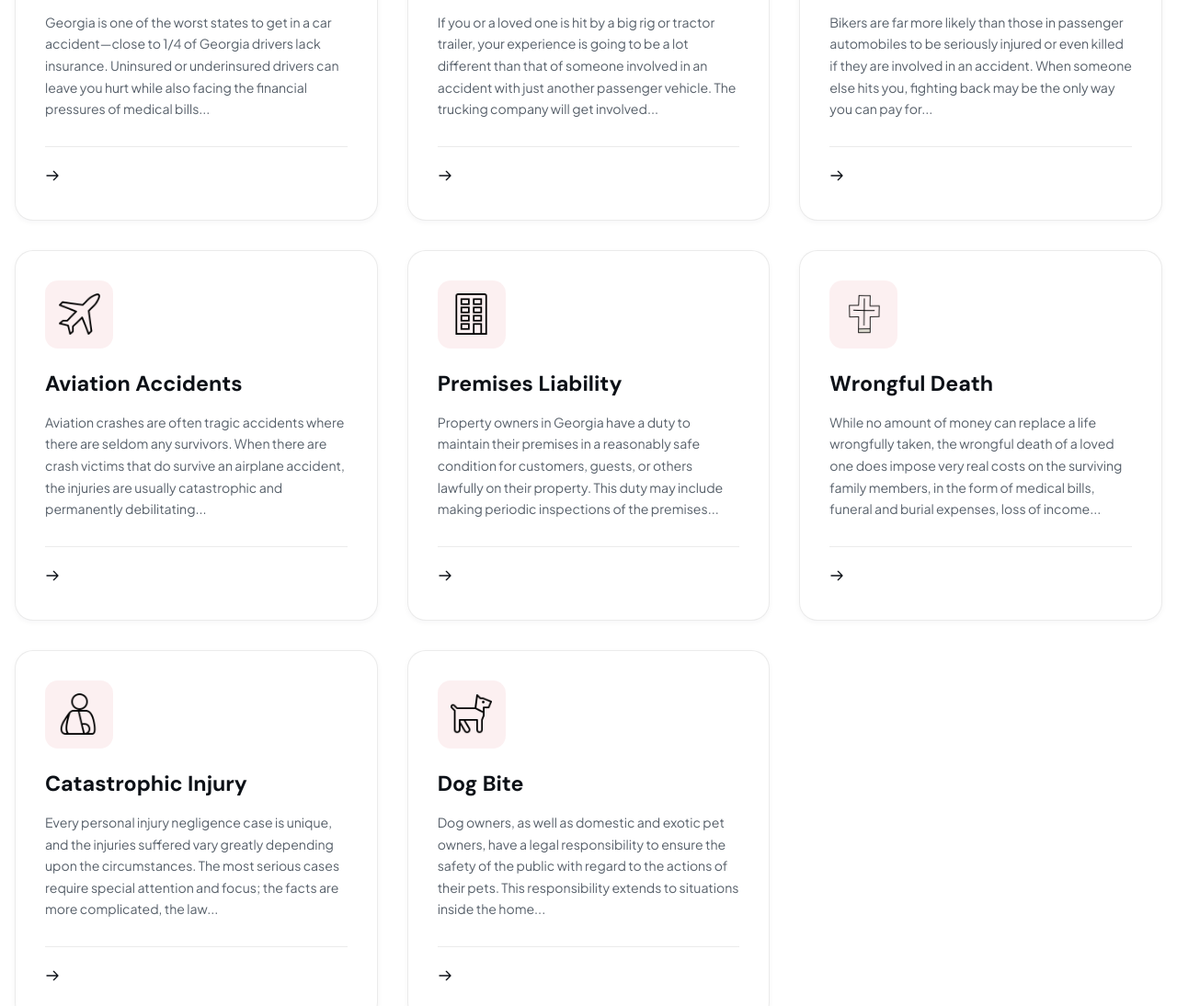
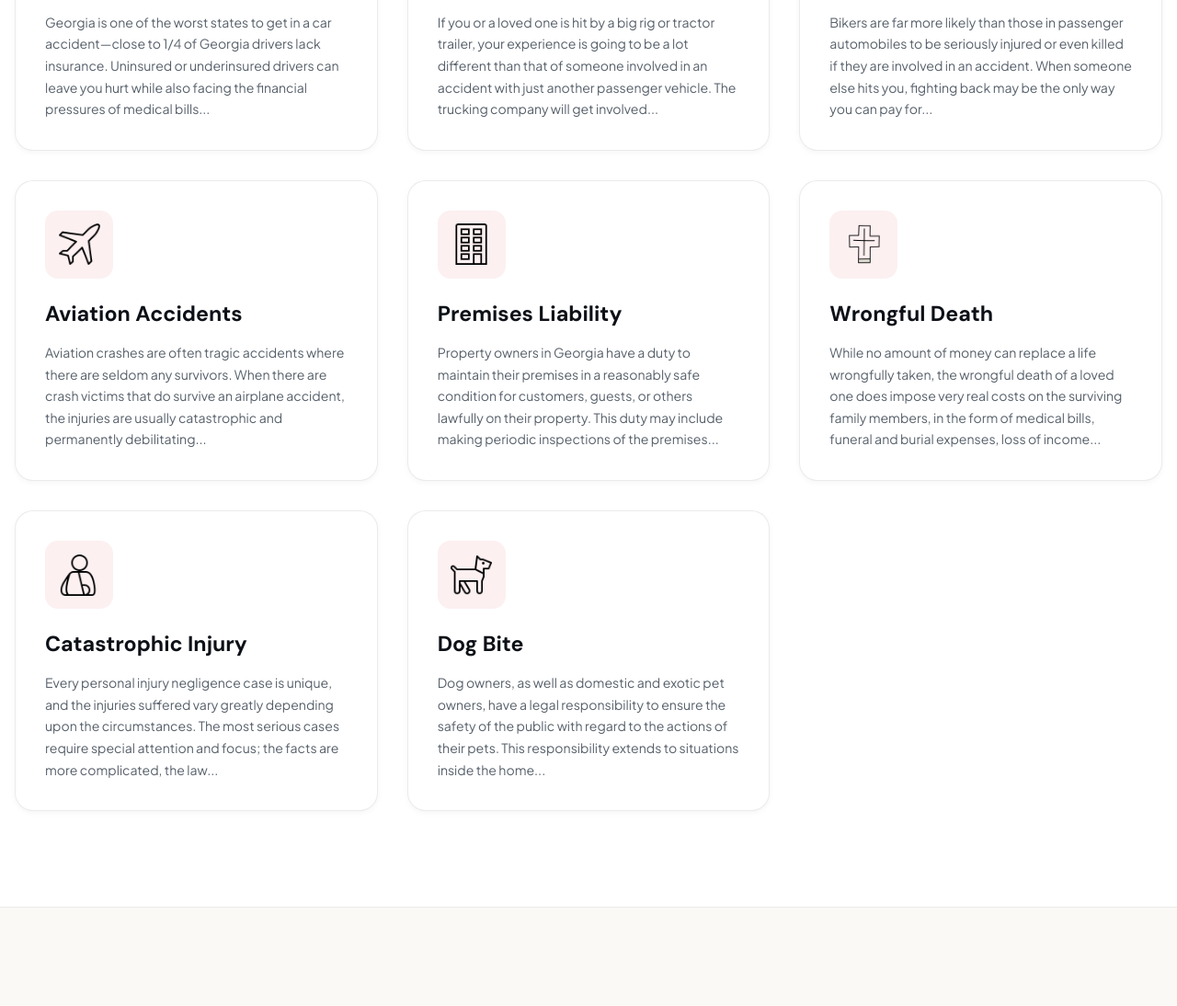
Before and after one commit to threevistas-dev/mcafeelawfirm.com, a plain HTML site: page index.html in a window 1280 px wide. Shown: the part 2489-3583 px from the top of the page at 92% size. Drawn offline with Linux system fonts and the light colour scheme.

Commit message:
feedback updated

```diff
--- a/css/style.css
+++ b/css/style.css
@@ -1637,36 +1637,10 @@ select {
   font-size: 0.88rem;
   line-height: 1.68;
   color: var(--color-text-muted);
-  margin-bottom: 1.75rem;
+  margin-bottom: 0;
   flex-grow: 1;
 }
 
-.card-footer-row {
-  padding-top: 1.25rem;
-  border-top: 1px solid var(--color-border-light);
-}
-.card-link {
-  display: inline-flex;
-  align-items: center;
-  gap: 0.5rem;
-  font-size: 0.82rem;
-  font-weight: 700;
-  text-transform: uppercase;
-  letter-spacing: 0.08em;
-  color: var(--color-secondary);
-}
-.card-link .arrow-svg {
-  transition: transform var(--transition-smooth);
-  width: 16px;
-  height: 16px;
-}
-.practice-card:hover .arrow-svg {
-  transform: translateX(5px);
-  color: var(--color-primary);
-}
-.practice-card:hover .card-link {
-  color: var(--color-primary);
-}
 
 .attorney-spotlight-section {
   padding: 7rem 0;
--- a/index.html
+++ b/index.html
@@ -512,14 +512,6 @@
               insurance. Uninsured or underinsured drivers can leave you hurt while also facing the financial pressures
               of medical bills...
             </p>
-            <div class="card-footer-row">
-              <a href="#" class="card-link" aria-label="Learn more about Car Accidents">
-                <svg class="arrow-svg" fill="none" stroke="currentColor" viewBox="0 0 24 24">
-                  <path stroke-linecap="round" stroke-linejoin="round" stroke-width="2" d="M14 5l7 7m0 0l-7 7m7-7H3">
-                  </path>
-                </svg>
-              </a>
-            </div>
           </article>
 
           <article class="practice-card">
@@ -534,14 +526,6 @@
               different than that of someone involved in an accident with just another passenger vehicle. The trucking
               company will get involved...
             </p>
-            <div class="card-footer-row">
-              <a href="#" class="card-link" aria-label="Learn more about Car Accidents">
-                <svg class="arrow-svg" fill="none" stroke="currentColor" viewBox="0 0 24 24">
-                  <path stroke-linecap="round" stroke-linejoin="round" stroke-width="2" d="M14 5l7 7m0 0l-7 7m7-7H3">
-                  </path>
-                </svg>
-              </a>
-            </div>
           </article>
 
           <article class="practice-card">
@@ -556,14 +540,6 @@
               they are involved in an accident. When someone else hits you, fighting back may be the only way you can
               pay for...
             </p>
-            <div class="card-footer-row">
-              <a href="#" class="card-link" aria-label="Learn more about Car Accidents">
-                <svg class="arrow-svg" fill="none" stroke="currentColor" viewBox="0 0 24 24">
-                  <path stroke-linecap="round" stroke-linejoin="round" stroke-width="2" d="M14 5l7 7m0 0l-7 7m7-7H3">
-                  </path>
-                </svg>
-              </a>
-            </div>
           </article>
 
           <article class="practice-card">
@@ -578,14 +554,6 @@
               victims that do survive an airplane accident, the injuries are usually catastrophic and permanently
               debilitating...
             </p>
-            <div class="card-footer-row">
-              <a href="#" class="card-link" aria-label="Learn more about Car Accidents">
-                <svg class="arrow-svg" fill="none" stroke="currentColor" viewBox="0 0 24 24">
-                  <path stroke-linecap="round" stroke-linejoin="round" stroke-width="2" d="M14 5l7 7m0 0l-7 7m7-7H3">
-                  </path>
-                </svg>
-              </a>
-            </div>
           </article>
 
           <article class="practice-card">
@@ -600,14 +568,6 @@
               customers, guests, or others lawfully on their property. This duty may include making periodic inspections
               of the premises...
             </p>
-            <div class="card-footer-row">
-              <a href="#" class="card-link" aria-label="Learn more about Car Accidents">
-                <svg class="arrow-svg" fill="none" stroke="currentColor" viewBox="0 0 24 24">
-                  <path stroke-linecap="round" stroke-linejoin="round" stroke-width="2" d="M14 5l7 7m0 0l-7 7m7-7H3">
-                  </path>
-                </svg>
-              </a>
-            </div>
           </article>
 
           <article class="practice-card">
@@ -622,14 +582,6 @@
               impose very real costs on the surviving family members, in the form of medical bills, funeral and burial
               expenses, loss of income...
             </p>
-            <div class="card-footer-row">
-              <a href="#" class="card-link" aria-label="Learn more about Car Accidents">
-                <svg class="arrow-svg" fill="none" stroke="currentColor" viewBox="0 0 24 24">
-                  <path stroke-linecap="round" stroke-linejoin="round" stroke-width="2" d="M14 5l7 7m0 0l-7 7m7-7H3">
-                  </path>
-                </svg>
-              </a>
-            </div>
           </article>
 
           <article class="practice-card">
@@ -644,14 +596,6 @@
               circumstances. The most serious cases require special attention and focus; the facts are more complicated,
               the law...
             </p>
-            <div class="card-footer-row">
-              <a href="#" class="card-link" aria-label="Learn more about Car Accidents">
-                <svg class="arrow-svg" fill="none" stroke="currentColor" viewBox="0 0 24 24">
-                  <path stroke-linecap="round" stroke-linejoin="round" stroke-width="2" d="M14 5l7 7m0 0l-7 7m7-7H3">
-                  </path>
-                </svg>
-              </a>
-            </div>
           </article>
 
           <article class="practice-card">
@@ -666,14 +610,6 @@
               the public with regard to the actions of their pets. This responsibility extends to situations inside the
               home...
             </p>
-            <div class="card-footer-row">
-              <a href="#" class="card-link" aria-label="Learn more about Car Accidents">
-                <svg class="arrow-svg" fill="none" stroke="currentColor" viewBox="0 0 24 24">
-                  <path stroke-linecap="round" stroke-linejoin="round" stroke-width="2" d="M14 5l7 7m0 0l-7 7m7-7H3">
-                  </path>
-                </svg>
-              </a>
-            </div>
           </article>
 
         </div>
```
